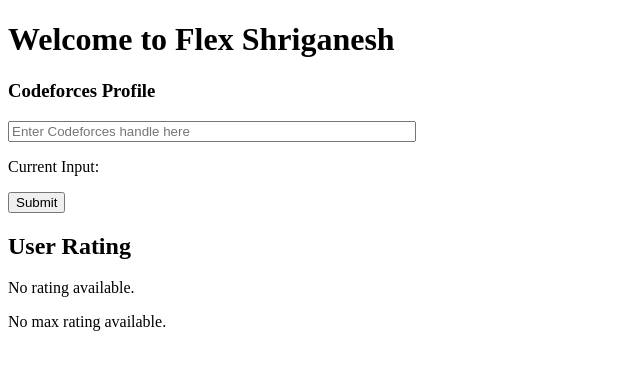
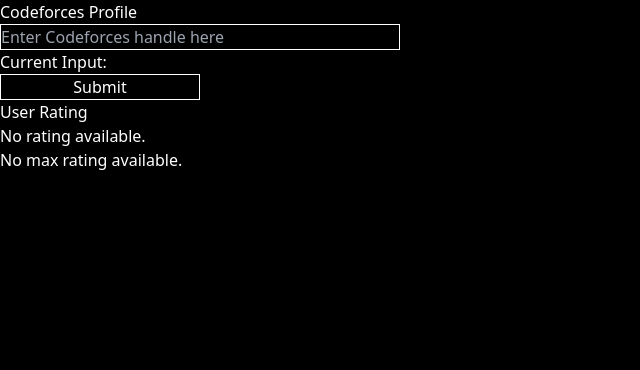
Before and after one commit to Quast19/Flex, a SvelteKit app: page / in a window 1280 px wide. Shown: the top 370 px of the page, without its empty margins (0-640 px from the left). Built offline with nearby package versions, Linux system fonts and the light colour scheme.

Commit message:
Without the ShadCN

```diff
--- /dev/null
+++ b/postcss.config.js
@@ -0,0 +1,6 @@
+export default {
+	plugins: {
+		tailwindcss: {},
+		autoprefixer: {}
+	}
+};
--- /dev/null
+++ b/src/app.css
@@ -0,0 +1,3 @@
+@import 'tailwindcss/base';
+@import 'tailwindcss/components';
+@import 'tailwindcss/utilities';
--- a/src/lib/components/codeforcesProfiles/CodeforcesProfile.svelte
+++ b/src/lib/components/codeforcesProfiles/CodeforcesProfile.svelte
@@ -5,6 +5,8 @@
 	// on having userInput, I want to call the API and get response, need to have it
 </script>
 
+<div class="default">
+	<h1>Codeforces Profile</h1>
 	<input
 		class="inputHandle"
 		type="text"
@@ -13,6 +15,7 @@
 	/>
 	<p>Current Input: {userInput}</p>
 	<button
+		class="submitButton"
 		onclick={() => {
 			fetchUserData(userInput);
 		}}>Submit</button
@@ -30,9 +33,20 @@
 	{:else}
 		<p>No max rating available.</p>
 	{/if}
+</div>
 
 <style lang="postcss">
 	.inputHandle {
 		width: 400px;
+		border: white 1px solid;
+		background-color: black;
+	}
+	.default {
+		color: white;
+	}
+	.submitButton {
+		width: 200px;
+		background-color: black;
+		border: white 1px solid;
 	}
 </style>
--- /dev/null
+++ b/src/lib/utils.ts
@@ -0,0 +1,6 @@
+import { type ClassValue, clsx } from "clsx";
+import { twMerge } from "tailwind-merge";
+
+ export function cn(...inputs: ClassValue[]) {
+	return twMerge(clsx(inputs));
+ }
--- a/src/routes/+layout.svelte
+++ b/src/routes/+layout.svelte
@@ -1,12 +1,5 @@
 <script>
-	import { goto } from '$app/navigation';
-	import CodeforcesProfile from '$lib/components/codeforcesProfiles/CodeforcesProfile.svelte';
-	let userInput = $state('Shriganesh');
-	function GoHome() {
-		goto('/Home');
-	}
+	let { children } = $props();
 </script>
 
-<h1>Welcome to Flex {userInput}</h1>
-<h3>Codeforces Profile</h3>
-<CodeforcesProfile />
+{@render children()}
--- a/src/routes/+page.svelte
+++ b/src/routes/+page.svelte
@@ -0,0 +1,21 @@
+<script>
+	import '../app.css';
+	import { goto } from '$app/navigation';
+	import CodeforcesProfile from '$lib/components/codeforcesProfiles/CodeforcesProfile.svelte';
+	let userInput = $state('Shriganesh');
+	function GoHome() {
+		goto('/Home');
+	}
+</script>
+
+<div class="dark">
+	<CodeforcesProfile />
+</div>
+
+<style>
+	.dark {
+		background-color: black;
+		height: 100vh;
+		width: 100vw;
+	}
+</style>
--- /dev/null
+++ b/tailwind.config.ts
@@ -0,0 +1,25 @@
+import type { Config } from 'tailwindcss';
+
+export default {
+	content: ['./src/**/*.{html,js,svelte,ts}'],
+
+	theme: {
+		extend: {
+			animation: {
+        meteor: "meteor 5s linear infinite",
+      },
+      keyframes: {
+        meteor: {
+          "0%": { transform: "rotate(215deg) translateX(0)", opacity: "1" },
+          "70%": { opacity: "1" },
+          "100%": {
+            transform: "rotate(215deg) translateX(-500px)",
+            opacity: "1",
+          },
+        },
+      },
+		}
+	},
+
+	plugins: []
+} satisfies Config;
```
Also changed, not shown: package.json (+6 -1 lines), 2 other files (tests, documents, lock files or other folders). Lines whose indentation alone changed are shown as unchanged.
